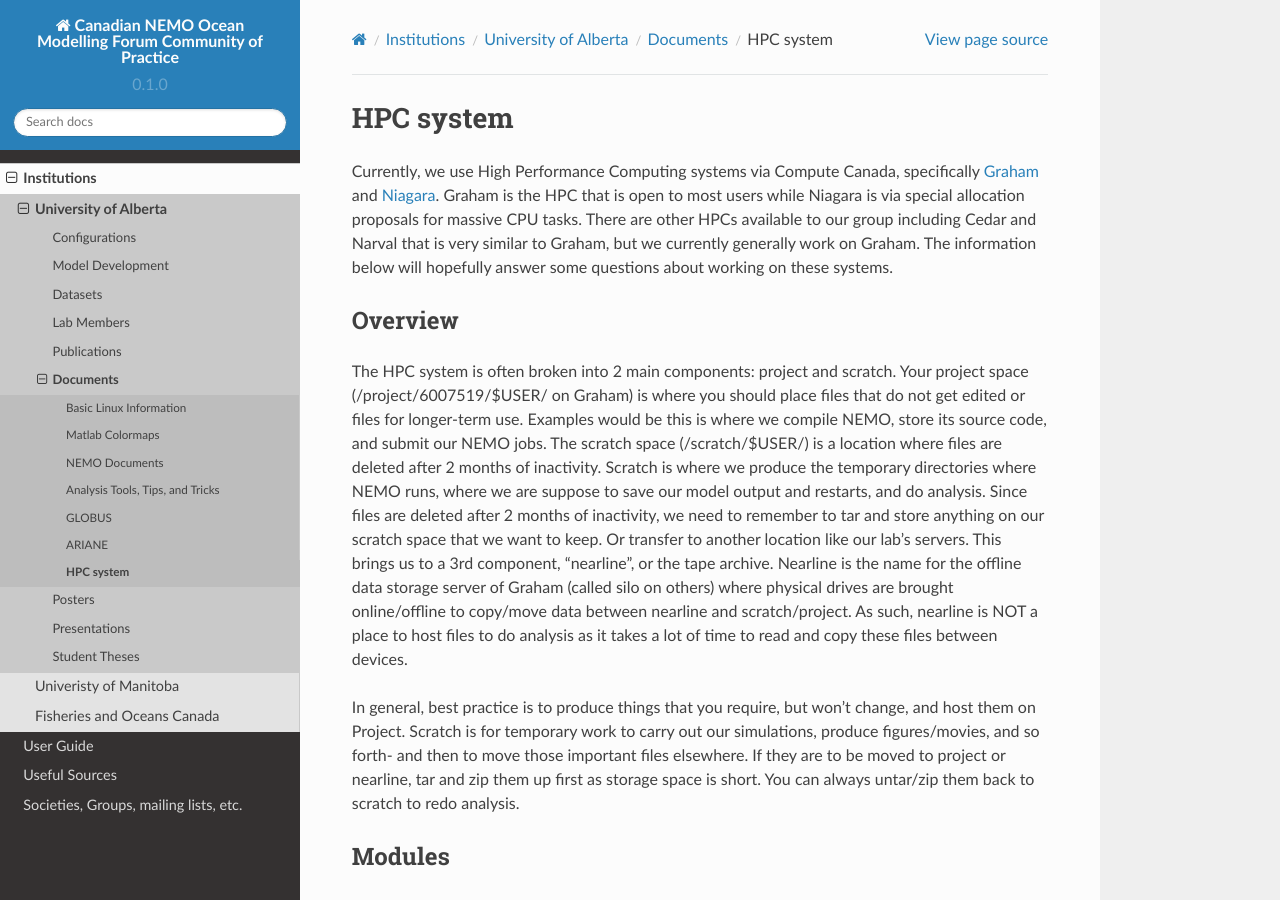
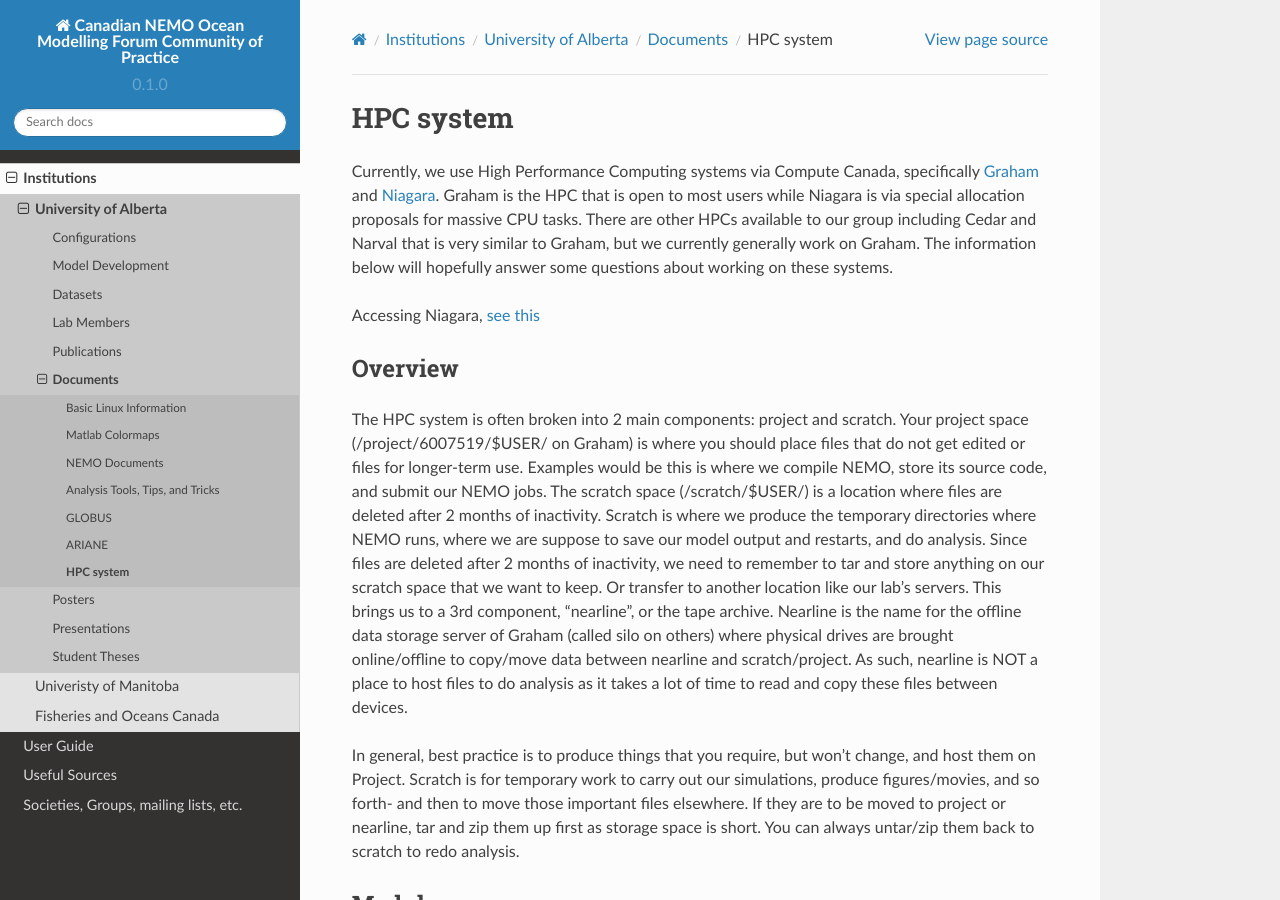
Before and after one commit to UofA-NEMO/Canadian-NEMO-Ocean-Modelling-Forum-Community-of-Practice, a Sphinx documentation site: the page built from docs/Institutions/UofA/Documents/HPC.rst, in a window 1280 px wide and 900 px high. Built offline with Sphinx 7.4.7 and the Read the Docs theme 2.0.0, drawn with Linux system fonts in a browser that asks for light colours; pages that are not in the unit, such as notebooks, are missing from menus.

Commit message:
Update HPC.rst

```diff
--- a/docs/Institutions/UofA/Documents/HPC.rst
+++ b/docs/Institutions/UofA/Documents/HPC.rst
@@ -2,6 +2,8 @@
 ==========
 
 Currently, we use High Performance Computing systems via Compute Canada, specifically `Graham <https://docs.alliancecan.ca/wiki/Graham>`_ and `Niagara <https://docs.alliancecan.ca/wiki/Niagara>`_. Graham is the HPC that is open to most users while Niagara is via special allocation proposals for massive CPU tasks. There are other HPCs available to our group including Cedar and Narval that is very similar to Graham, but we currently generally work on Graham. The information below will hopefully answer some questions about working on these systems.
+
+Accessing Niagara, `see this <https://docs.google.com/document/d/e/2PACX-1vSlD2KERnOfFmlIMv6KKHBbdy9xZKNRwZsqGIp5H3nYcziZnpxVXr3qzREkZXiPIw/pub>`_
 
 Overview
 --------
```
